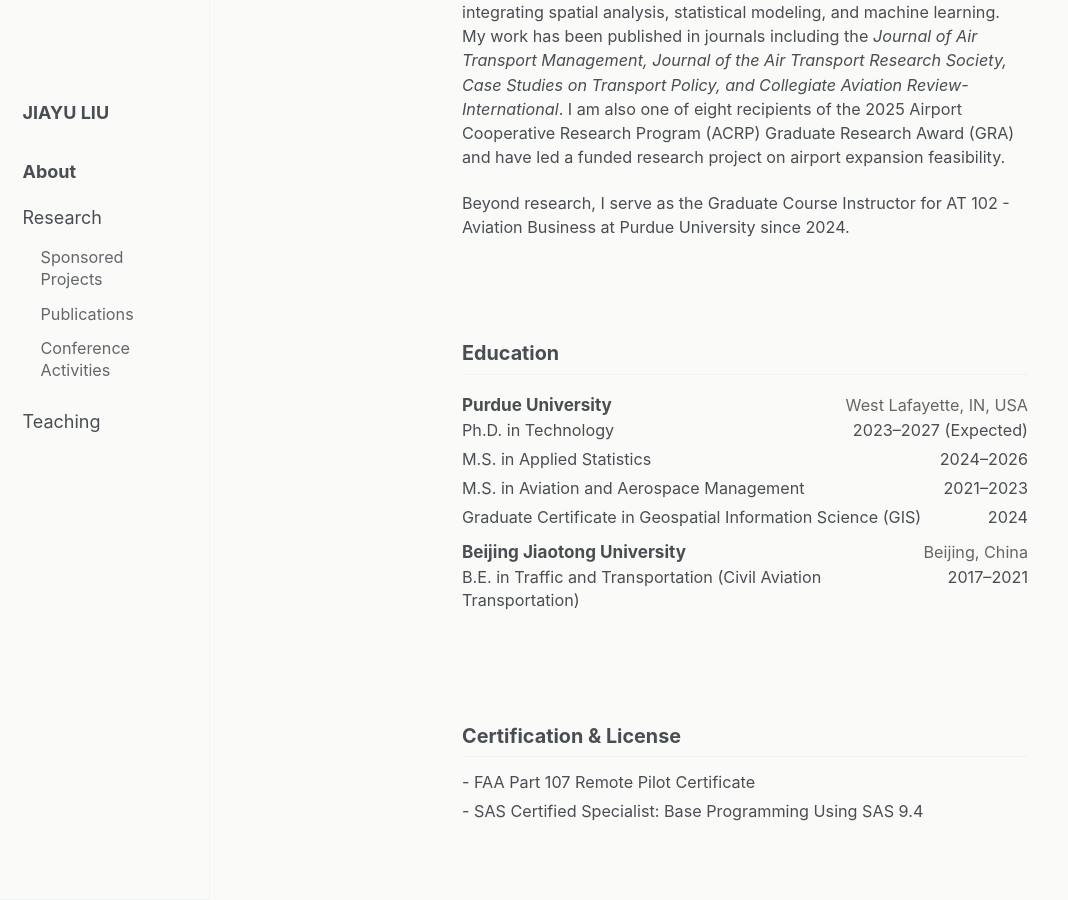
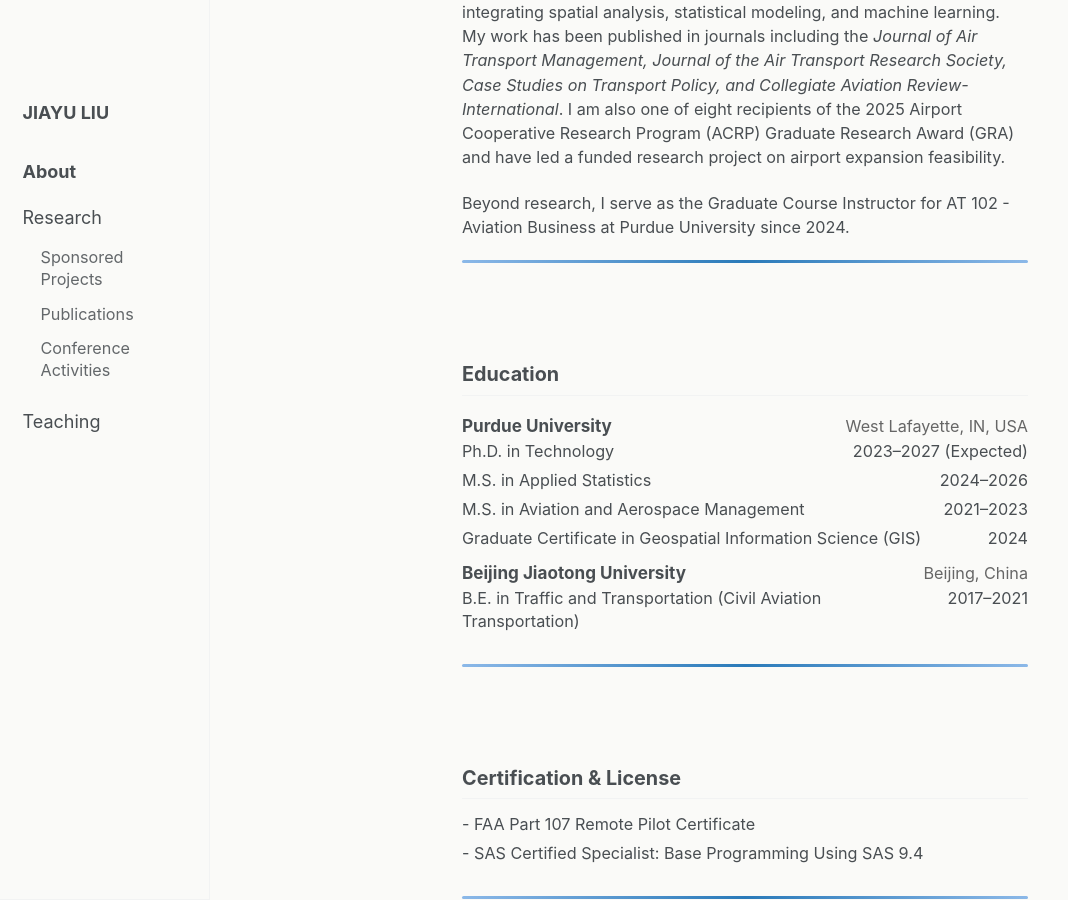
Before and after one commit to liu3309/liu3309.github.io, a Jekyll site: the page built from index.md, in a window 1280 px wide and 900 px high, scrolled down 687 px. Shown: the whole window, without its empty margins (0-1068 px from the left). Built offline with Jekyll 4.4.1, drawn with Linux system fonts in a browser that asks for light colours; a script that is not in the unit is left out.

Commit message:
Remove empty lines before section dividers in index.md

```diff
--- a/index.md
+++ b/index.md
@@ -18,7 +18,7 @@ Beyond research, I serve as the Graduate Course Instructor for AT 102 - Aviation
 
 
 
-
+<hr class="section-divider--compact">
 <div style="height: 2.6rem;"></div>
 <h2>Education</h2>
 
@@ -72,7 +72,7 @@ Beyond research, I serve as the Graduate Course Instructor for AT 102 - Aviation
 
 
 
-
+<hr class="section-divider--compact">
 <div style="height: 2.6rem;"></div>
 <h2>Certification & License</h2>
 
@@ -92,7 +92,7 @@ Beyond research, I serve as the Graduate Course Instructor for AT 102 - Aviation
 
 
 
-
+<hr class="section-divider--compact">
 <div style="height: 2.6rem;"></div>
 <h2>Professional Service & Activities</h2>
 
```
